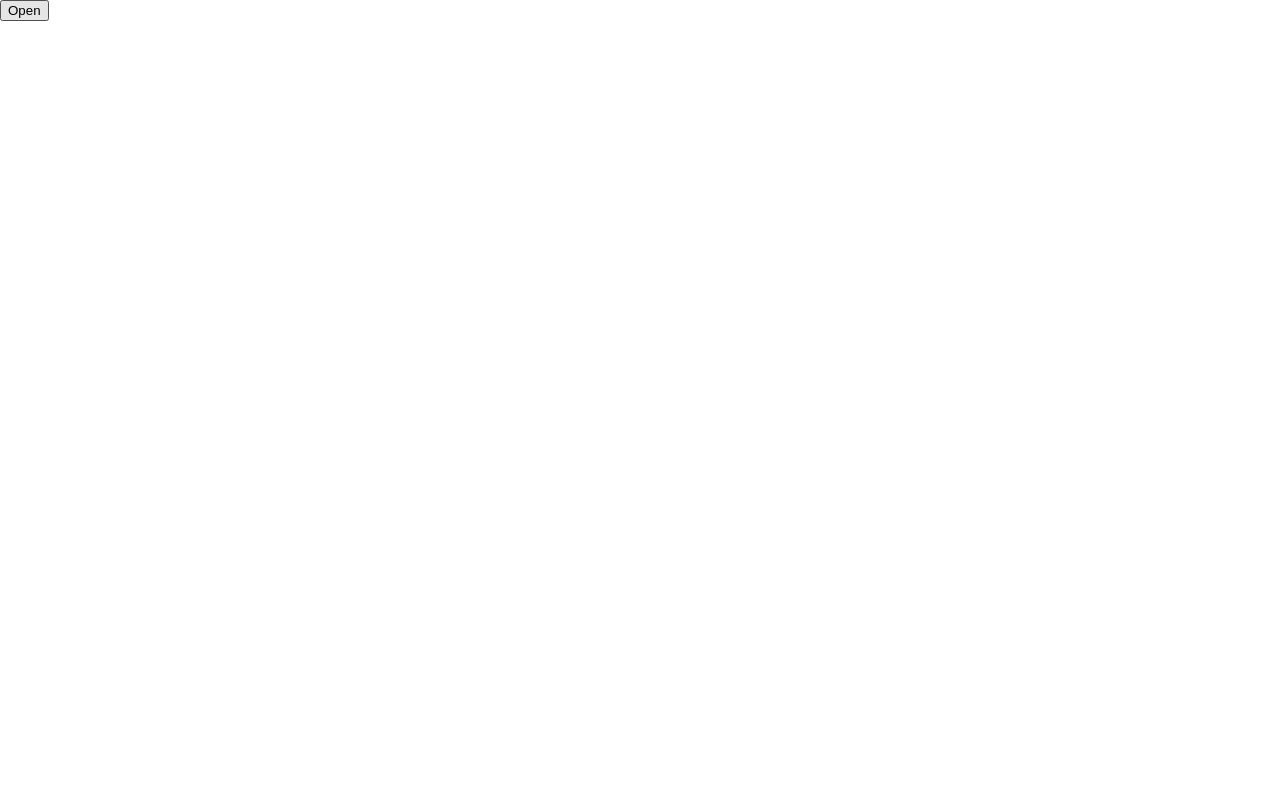
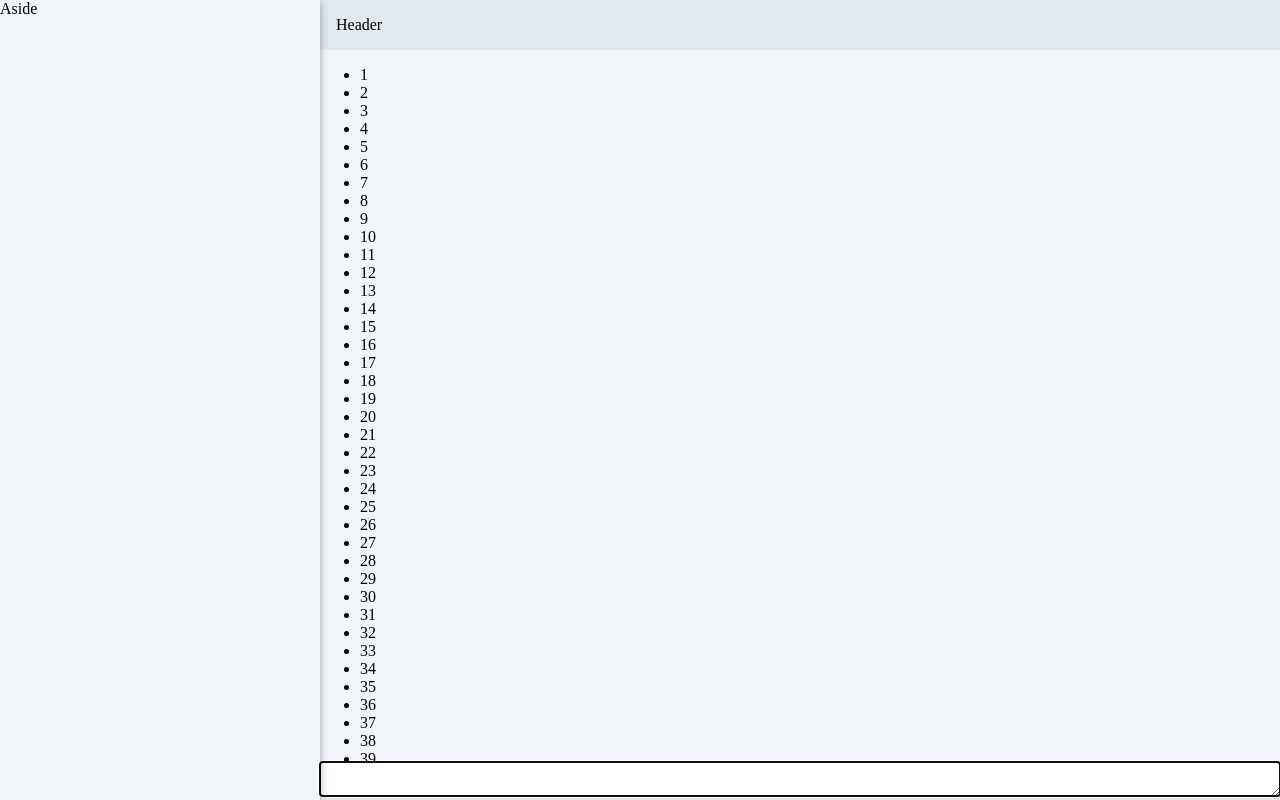
Before and after one commit to malikfaizanhaider/ng-lab, an Angular app: page / in a window 1280 px wide. Built offline with nearby package versions, Linux system fonts and the light colour scheme.

Commit message:
Initial Layout: App

```diff
--- a/src/app/app.component.css
+++ b/src/app/app.component.css
@@ -1,11 +1,67 @@
-.relative {
-  position: relative;
+:host {
+  display: block;
+  height: 100%;
 }
 
-.box {
-  max-width: 762px;
+.uns-page {
+  height: 100%;
+  position: relative;
+  overflow: auto;
+}
+
+.uns-container {
+  min-height: 100%;
+  display: flex;
+  flex: 1 1 auto;
+}
+
+.uns-aside {
+  display: block;
+  flex: 0 0 auto;
+}
+
+.uns-aside unstyled-drawer {
+  height: 100%;
+}
+
+.uns-main {
+  display: flex;
+  flex-direction: column;
+  flex: 1 1 auto;
+}
+
+.usn-inner-container {
   position: relative;
   display: flex;
-  overflow: hidden;
-  min-height: 800px;
+  flex-direction: column;
+  flex: 1 1 auto;
 }
+
+.usn-inner-container > div {
+  display: flex;
+  flex-direction: column;
+
+  position: absolute;
+  inset: 0;
+  overflow-y: auto !important;
+}
+
+.uns-header {
+  position: relative;
+  background-color: rgb(226, 232, 240);
+  border-bottom-color: rgb(203, 213, 225)
+}
+
+.uns-header header {
+  padding: 1rem;
+}
+
+.uns-footer {
+  border-top-color: rgb(203, 213, 225);
+  background-color: rgb(226, 232, 240);
+}
+
+.uns-footer  textarea {
+  width: 100%;
+  margin: 0;
+}
--- a/src/app/app.component.html
+++ b/src/app/app.component.html
@@ -1,3 +1,31 @@
-<app-overlay>
-  <textarea autofocus></textarea>
-</app-overlay>
+<div class="uns-page">
+  <div class="uns-container">
+    <div class="uns-aside">
+      <unstyled-drawer
+        [name]="'rightDrawer'"
+        [opened]="true"
+        [position]="'right'"
+        [transparentOverlay]="false">
+        Aside
+      </unstyled-drawer>
+    </div>
+
+    <div class="uns-main">
+      <div class="uns-header">
+        <header>Header</header>
+      </div>
+      <div class="usn-inner-container" cdkScrollable>
+        <div>
+          <ul>
+            <li *ngFor="let number of numbers">
+              {{ number }}
+            </li>
+          </ul>
+        </div>
+      </div>
+      <div class="uns-footer">
+        <textarea autofocus></textarea>
+      </div>
+    </div>
+  </div>
+</div>
--- a/src/app/app.component.ts
+++ b/src/app/app.component.ts
@@ -3,16 +3,19 @@ import { CommonModule } from '@angular/common';
 import { RouterOutlet } from '@angular/router';
 import {UnstyledDrawerComponent} from "@unstyled/components/drawer/drawer.component";
 import {OverlayComponent} from "../@unstyled/components/overlay/overlay.component";
+import {CdkScrollable} from "@angular/cdk/overlay";
 
 @Component({
   selector: 'app-root',
   standalone: true,
-  imports: [CommonModule, RouterOutlet, UnstyledDrawerComponent, OverlayComponent],
+  imports: [CommonModule, RouterOutlet, UnstyledDrawerComponent, OverlayComponent, CdkScrollable],
   templateUrl: './app.component.html',
   styleUrl: './app.component.css'
 })
 export class AppComponent {
   title = 'unstyled';
+
+  numbers = Array.from({length: 100}, (_, i) => i + 1);
 
   drawerMode = 'side';
   drawerOpened = true;
--- a/src/styles.css
+++ b/src/styles.css
@@ -1,7 +1,19 @@
 @import '@angular/cdk/overlay-prebuilt.css';
 
+
+*, :before, :after {
+  box-sizing: border-box;
+  border-width: 0;
+  border-style: solid;
+  border-color: #e2e8f0;
+}
 
 html, body {
   margin: 0;
   padding: 0;
+  height: 100%;
+  min-height: 100%;
+  -webkit-font-smoothing: auto;
+  -moz-osx-font-smoothing: auto;
+  background-color: rgb(241, 245, 249);
 }
```
